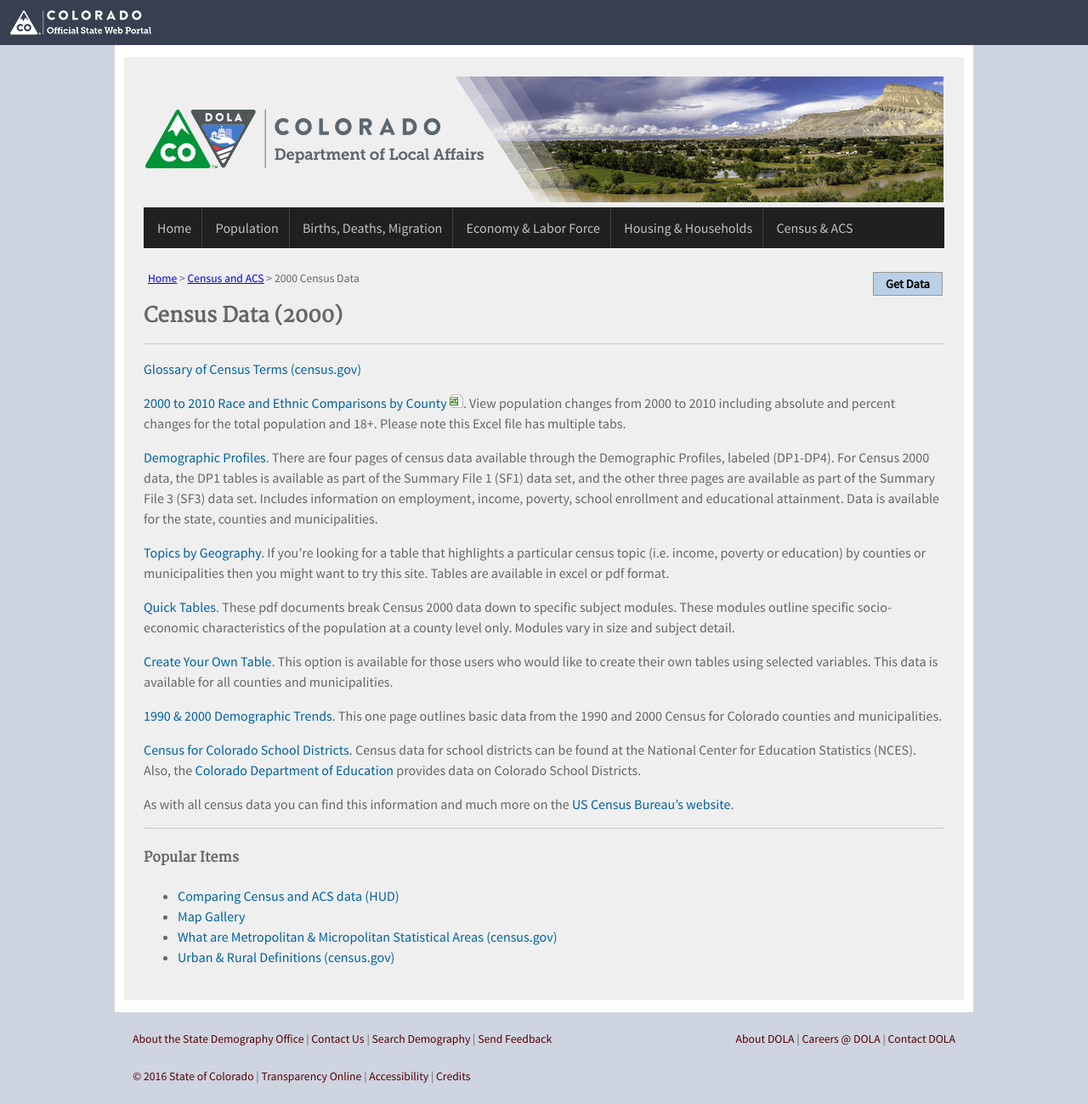
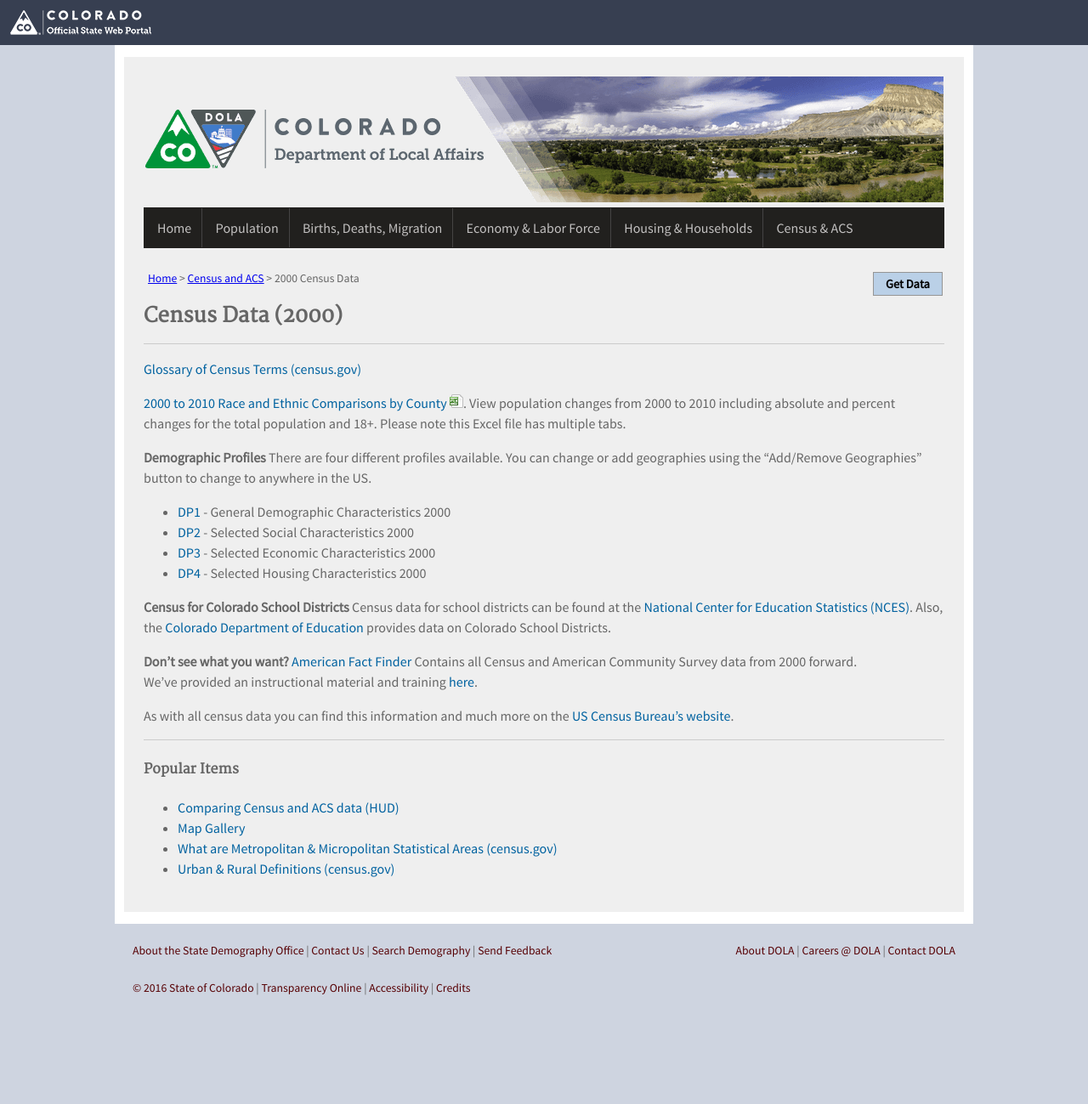
Before and after one commit to TBleess/Website_New, a Jekyll site: the page built from pages/5_CensusACS/census-data-2000.md, in a window 1280 px wide. Shown: the whole page at 85% size. Built offline with Jekyll 4.4.1, drawn with Linux system fonts in a browser that asks for light colours; after the commit the page ends 1195 px from its top, so only the background shows below that.

Commit message:
updated Census 2000 page

```diff
--- a/pages/5_CensusACS/census-data-2000.md
+++ b/pages/5_CensusACS/census-data-2000.md
@@ -16,17 +16,18 @@
 
 [2000 to 2010 Race and Ethnic Comparisons by County ![xls](/images/page_white_excel.png 'download xls file')](https://drive.google.com/uc?export=download&id=0B5RRfcb8KXAsSXdLaEhmclRyelk). View population changes from 2000 to 2010 including absolute and percent changes for the total population and 18+. Please note this Excel file has multiple tabs.
 
-[Demographic Profiles](https://dola.colorado.gov/demog-cms/content/census-demographic-profiles). There are four pages of census data available through the Demographic Profiles, labeled (DP1-DP4). For Census 2000 data, the DP1 tables is available as part of the Summary File 1 (SF1) data set, and the other three pages are available as part of the Summary File 3 (SF3) data set. Includes information on employment, income, poverty, school enrollment and educational attainment. Data is available for the state, counties and municipalities.
+**Demographic Profiles** There are four different profiles available.  You can change or add geographies using the "Add/Remove Geographies" button to change to anywhere in the US.
 
-[Topics by Geography](https://dola.colorado.gov/demog_webapps/ctParameters.jsf). If you're looking for a table that highlights a particular census topic (i.e. income, poverty or education) by counties or municipalities then you might want to try this site. Tables are available in excel or pdf format.
+* [DP1](http://factfinder.census.gov/bkmk/table/1.0/en/DEC/00_SF1/DP1/0400000US08) - General Demographic Characteristics 2000
+* [DP2](http://factfinder.census.gov/bkmk/table/1.0/en/DEC/00_SF3/DP2/0400000US08) - Selected Social Characteristics 2000
+* [DP3](http://factfinder.census.gov/bkmk/table/1.0/en/DEC/00_SF3/DP3/0400000US08) - Selected Economic Characteristics 2000
+* [DP4](http://factfinder.census.gov/bkmk/table/1.0/en/DEC/00_SF3/DP2/0400000US08) - Selected Housing Characteristics 2000
 
-[Quick Tables](https://dola.colorado.gov/demog-cms/content/census-quick-tables). These pdf documents break Census 2000 data down to specific subject modules. These modules outline specific socio-economic characteristics of the population at a county level only. Modules vary in size and subject detail.
+**Census for Colorado School Districts** Census data for school districts can be found at the [National Center for Education Statistics (NCES)](http://nces.ed.gov/surveys/sdds/index.aspx). Also, the [Colorado Department of Education](http://www.cde.state.co.us/) provides data on Colorado School Districts.
 
-[Create Your Own Table](https://dola.colorado.gov/demog_webapps/ccTopic.jsf). This option is available for those users who would like to create their own tables using selected variables. This data is available for all counties and municipalities.
+**Don't see what you want?** [American Fact Finder](http://factfinder.census.gov/faces/nav/jsf/pages/index.xhtml) Contains all Census and American Community Survey data from 2000 forward.
+We've provided an instructional material and training [here](https://demography.dola.colorado.gov/demography/training/).
 
-[1990 & 2000 Demographic Trends](https://dola.colorado.gov/demog-cms/content/demographic-trends). This one page outlines basic data from the 1990 and 2000 Census for Colorado counties and municipalities.
-
-[Census for Colorado School Districts](http://nces.ed.gov/surveys/sdds/index.aspx). Census data for school districts can be found at the National Center for Education Statistics (NCES). Also, the [Colorado Department of Education](http://www.cde.state.co.us/) provides data on Colorado School Districts.
 
 As with all census data you can find this information and much more on the [US Census Bureau's website](http://www.census.gov/).
 
```
